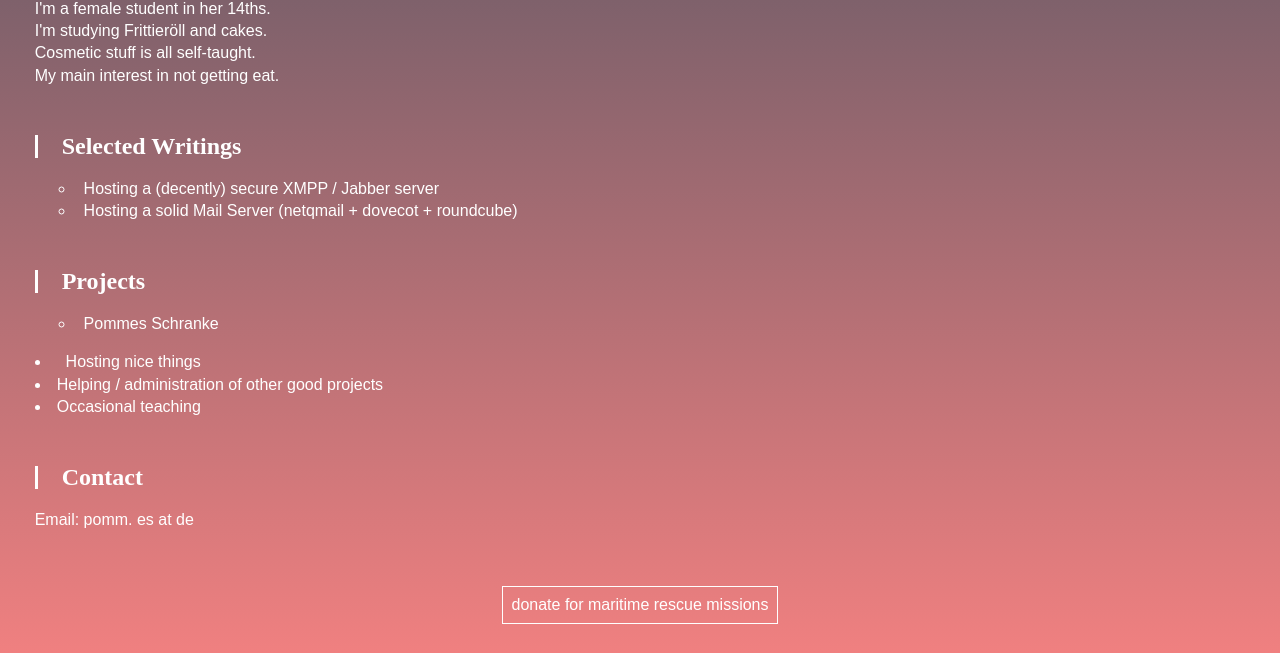
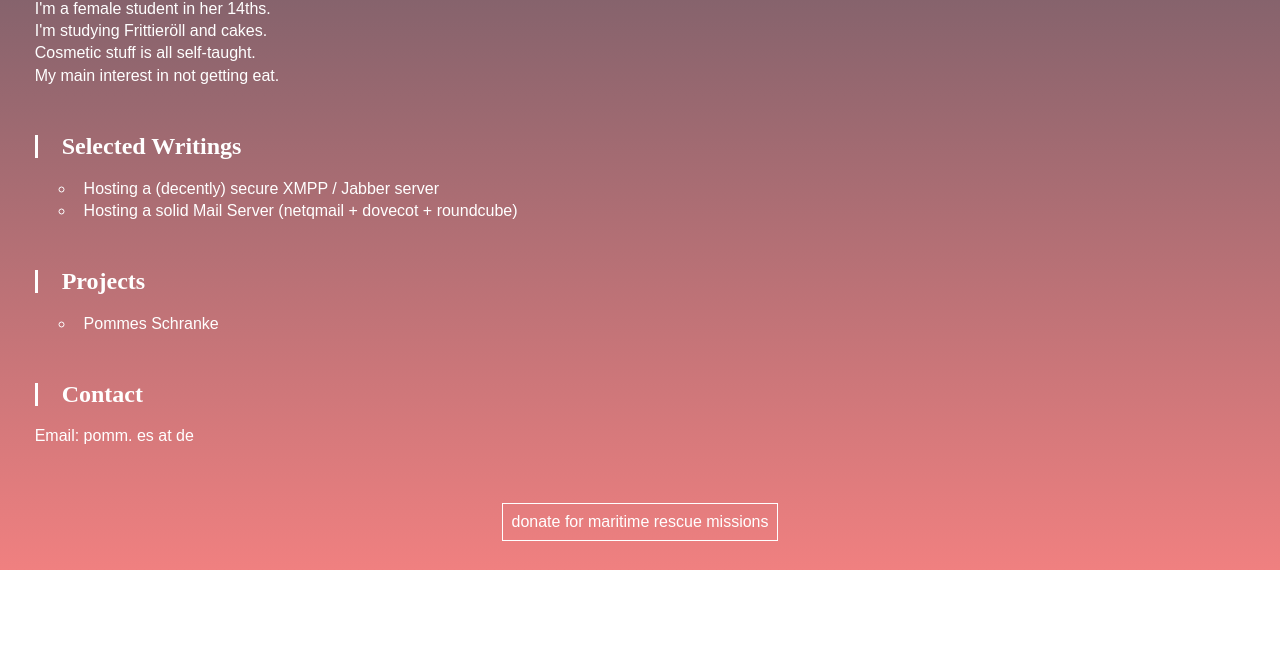
Before and after one commit to alexh-name/teaching, a plain HTML site: page index.html in a window 1280 px wide. Shown: the part 631-1284 px from the top of the page. After the commit the page ends 1201 px from the top, so only its background shows below. Drawn offline with Linux system fonts and the light colour scheme; a web font is replaced by a local one.

Commit message:
jetzt aber

```diff
--- a/index.html
+++ b/index.html
@@ -50,13 +50,6 @@ My main interest in not getting eat.</p>
 <h2 id="projects">Projects</h2>
 <ul>
 <li><a href="http://savoirvivre.intraaktion.de">Pommes Schranke</a></li>
-
-		<!--<li><a href="https://0101010.one/blog/sechustle">Everyday Security Hustle</a></li>-->
-	</ul>
-</li>
-<li><a href="https://0101010.one">Hosting nice things</a></li>
-<li>Helping / administration of other good projects</li>
-<li>Occasional teaching</li>
 </ul>
 <h2 id="contact">Contact</h2>
 <p>Email: pomm. es at de
```
